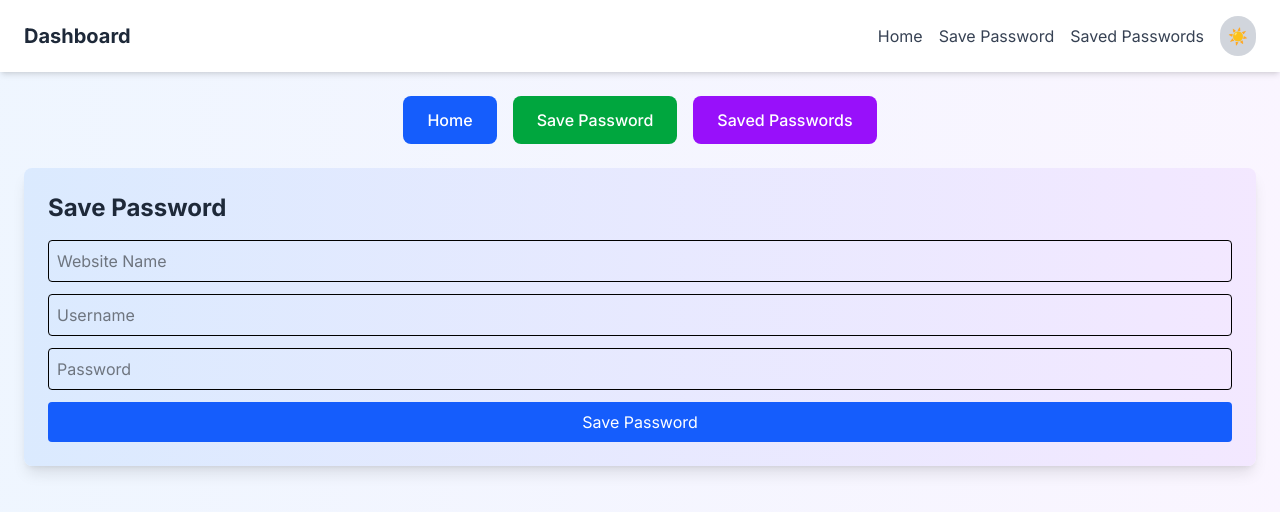
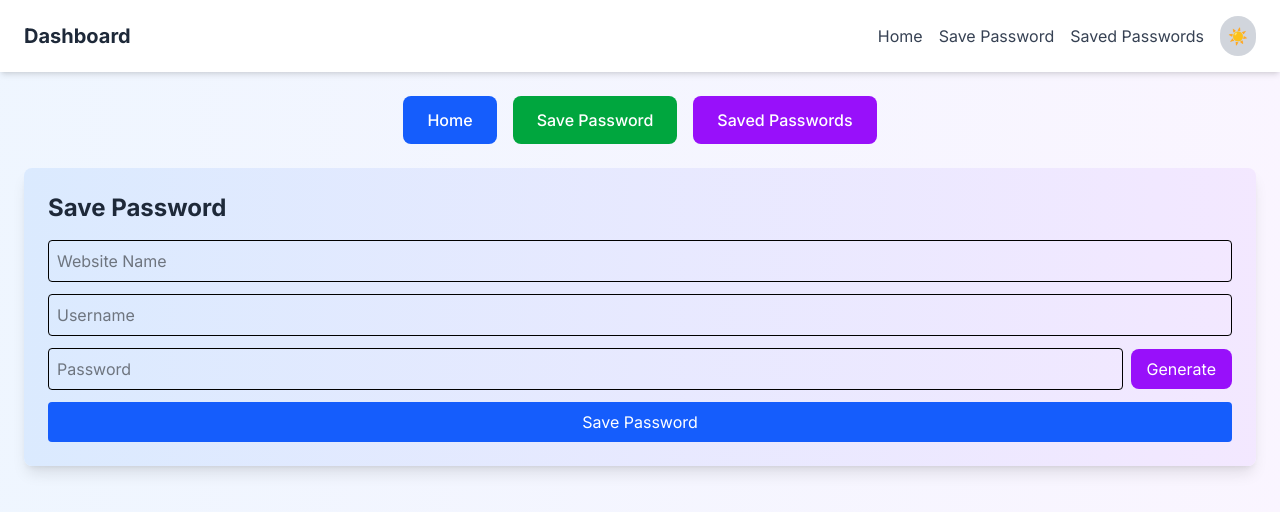
Before and after one commit to rajm012/password-manager, a Next.js app: page /dashboard/save-password in a window 1280 px wide. Shown: the top 512 px of the page. Built offline with nearby package versions, Linux system fonts and the light colour scheme; no server answers.

Commit message:
Option to passwordGenerator.ts

```diff
--- a/src/app/dashboard/save-password/page.tsx
+++ b/src/app/dashboard/save-password/page.tsx
@@ -1,6 +1,8 @@
 "use client";
 import { useState } from "react";
 import { useUser } from "@clerk/nextjs";
+import { FaCopy } from "react-icons/fa"; // Icon for copying
+import { generateSecurePassword } from "@/lib/passwordGenerator"; // Import password generator
 import { encryptData } from "@/lib/encryption"; // Import encryption utility
 
 export default function SavePassword() {
@@ -9,9 +11,11 @@ export default function SavePassword() {
   const [site, setSite] = useState("");
   const [username, setUsername] = useState("");
   const [password, setPassword] = useState("");
+  const [generatedPassword, setGeneratedPassword] = useState(""); // State for generated password
   const [message, setMessage] = useState("");
   const [loading, setLoading] = useState(false);
 
+  // Handle form submission
   const handleSubmit = async (e: React.FormEvent) => {
     e.preventDefault();
 
@@ -23,6 +27,7 @@ export default function SavePassword() {
     setLoading(true);
 
     try {
+      // Encrypt the password before sending it to the API
       const encryptedPassword = encryptData(password);
 
       const res = await fetch("/api/save-password", {
@@ -39,6 +44,7 @@ export default function SavePassword() {
       setSite("");
       setUsername("");
       setPassword("");
+      setGeneratedPassword(""); // Clear generated password after saving
     } catch (error: unknown) {
       if (error instanceof Error) {
         setMessage(`❌ Error: ${error.message}`);
@@ -48,6 +54,19 @@ export default function SavePassword() {
     } finally {
       setLoading(false);
     }
+  };
+
+  // Generate a secure password
+  const handleGeneratePassword = () => {
+    const newPassword = generateSecurePassword();
+    setGeneratedPassword(newPassword);
+    setPassword(newPassword); // Auto-fill the password field with the generated password
+  };
+
+  // Copy generated password to clipboard
+  const copyGeneratedPassword = () => {
+    navigator.clipboard.writeText(generatedPassword);
+    alert("Password copied to clipboard!");
   };
 
   return (
@@ -72,17 +91,38 @@ export default function SavePassword() {
           className="p-2 border rounded dark:bg-gray-700 dark:text-white focus:outline-none focus:ring-2 focus:ring-blue-500"
           required
         />
+        <div className="flex items-center gap-2">
           <input
             type="password"
             placeholder="Password"
             value={password}
             onChange={(e) => setPassword(e.target.value)}
-          className="p-2 border rounded dark:bg-gray-700 dark:text-white focus:outline-none focus:ring-2 focus:ring-blue-500"
+            className="p-2 border rounded dark:bg-gray-700 dark:text-white focus:outline-none focus:ring-2 focus:ring-blue-500 flex-grow"
             required
           />
           <button
+            type="button"
+            onClick={handleGeneratePassword}
+            className="bg-purple-600 text-white px-4 py-2 rounded-lg hover:bg-purple-700 transition duration-300"
+          >
+            Generate
+          </button>
+        </div>
+        {generatedPassword && (
+          <div className="flex items-center gap-2">
+            <span className="text-gray-800 dark:text-white">{generatedPassword}</span>
+            <button
+              type="button"
+              onClick={copyGeneratedPassword}
+              className="text-gray-600 dark:text-gray-300 hover:text-green-600 dark:hover:text-green-400 transition duration-300"
+            >
+              <FaCopy />
+            </button>
+          </div>
+        )}
+        <button
           type="submit"
-          className="p-2 bg-blue-600 text-white rounded hover:bg-blue-700 transition duration-300 hover:scale-105"
+          className="p-2 bg-blue-600 text-white rounded hover:bg-blue-700 transition duration-300"
           disabled={loading}
         >
           {loading ? "Saving..." : "Save Password"}
--- /dev/null
+++ b/src/lib/passwordGenerator.ts
@@ -0,0 +1,12 @@
+export const generateSecurePassword = (): string => {
+    const length = 16;
+    const charset = "abcdefghijklmnopqrstuvwxyzABCDEFGHIJKLMNOPQRSTUVWXYZ0123456789!@#$%^&*()_+~`|}{[]:;?><,./-="; // Characters to include in the password
+    let password = "";
+
+    for (let i = 0; i < length; i++) {
+      const randomIndex = Math.floor(Math.random() * charset.length);
+      password += charset[randomIndex];
+    }
+
+    return password;
+  };
```
Lines whose indentation alone changed are shown as unchanged.
